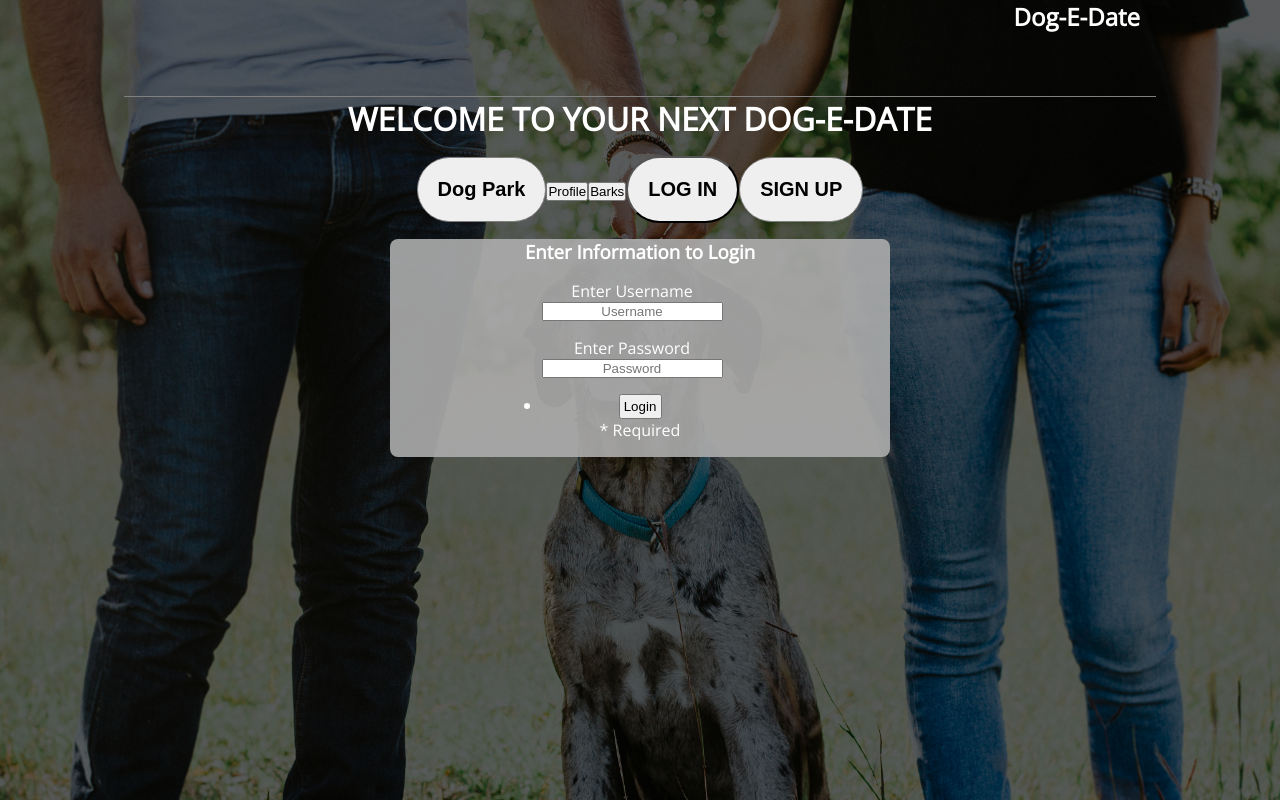
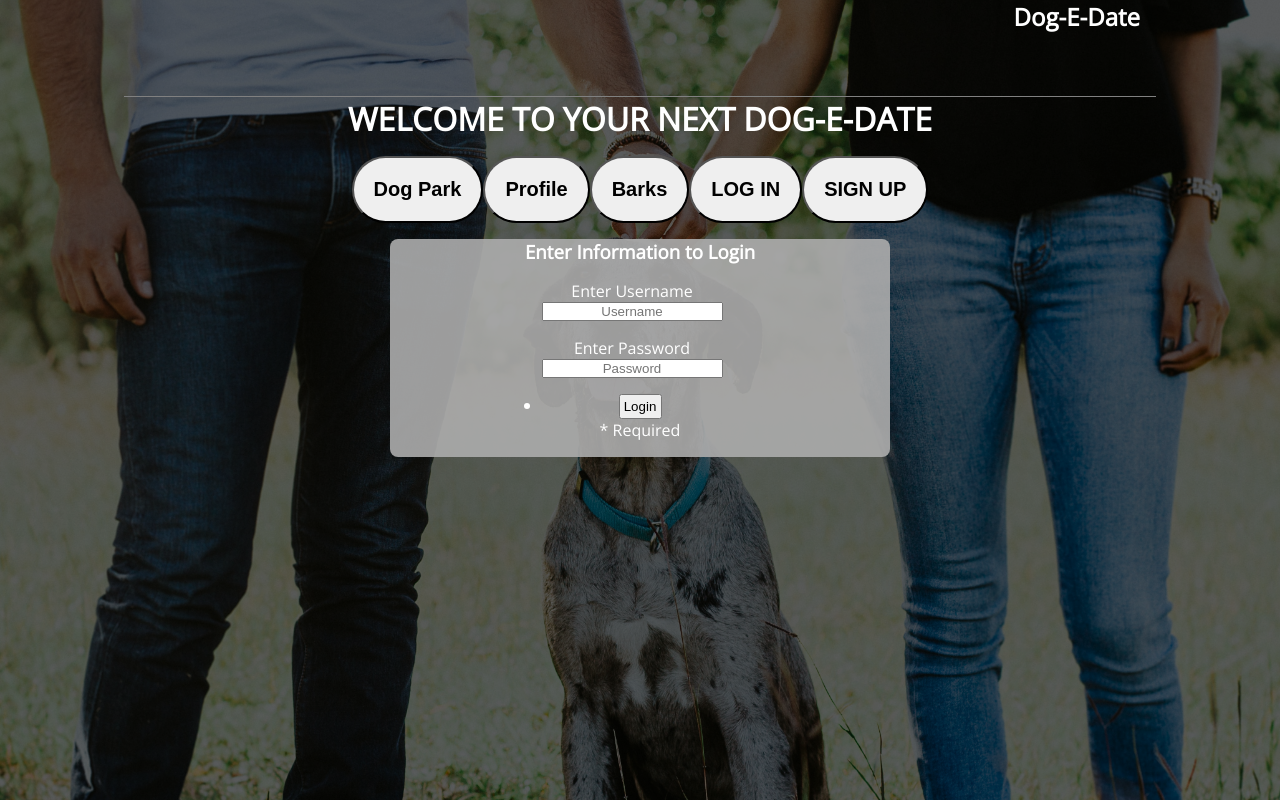
Before and after one commit to secondaryfun/dog-e-date-web, a React (Create React App) app in the folder dog-e-date-app/: page /login in a window 1280 px wide. Built offline with nearby package versions, Linux system fonts and the light colour scheme; no server answers.

Commit message:
buttons fixed

```diff
--- a/dog-e-date-app/src/App.css
+++ b/dog-e-date-app/src/App.css
@@ -103,14 +103,12 @@ html, body, #root, .App {
   height: 6rem;
   width: auto;
 }
-.Login{
+.nav-button {
   padding: 20px 20px;
   border-radius: 50px;
   justify-content: center;
   font-size: 20px;
   font-weight: 700;
-
-
 }
 .SignUp{
 justify-content: center;
@@ -120,6 +118,7 @@ border: 1px solid grey;
   font-size: 20px;
   font-weight: 700;
 }
+
 .footer {
   font-size: .8rem;
   padding: 2rem;
--- a/dog-e-date-app/src/App.js
+++ b/dog-e-date-app/src/App.js
@@ -50,20 +50,20 @@ class App extends Component {
             <h1>WELCOME TO YOUR NEXT DOG-E-DATE</h1>
             <div className="button-container">
               <Link to={"/dog-park/"} style={this.state.linkStyle} >
-                <button className="SignUp">Dog Park</button>
+                <button className="nav-button">Dog Park</button>
               </Link>
 
               <Link to={"/kennel/"} style={this.state.linkStyle} >
-                <button className="Profile Page">Profile</button>
+                <button className="nav-button Page">Profile</button>
               </Link>
               <Link to={"/barks/"} style={this.state.linkStyle} >
-                <button className="barks Page">Barks</button>
+                <button className="nav-button Page">Barks</button>
               </Link>
               <Link to={"/login/"} style={this.state.linkStyle} >
-                <button className="Login">LOG IN</button>
+                <button className="nav-button">LOG IN</button>
               </Link>
               <Link to={"/signup/"} style={this.state.linkStyle} >
-                <button className="SignUp">SIGN UP</button>
+                <button className="nav-button">SIGN UP</button>
               </Link>
             </div>
 
```
